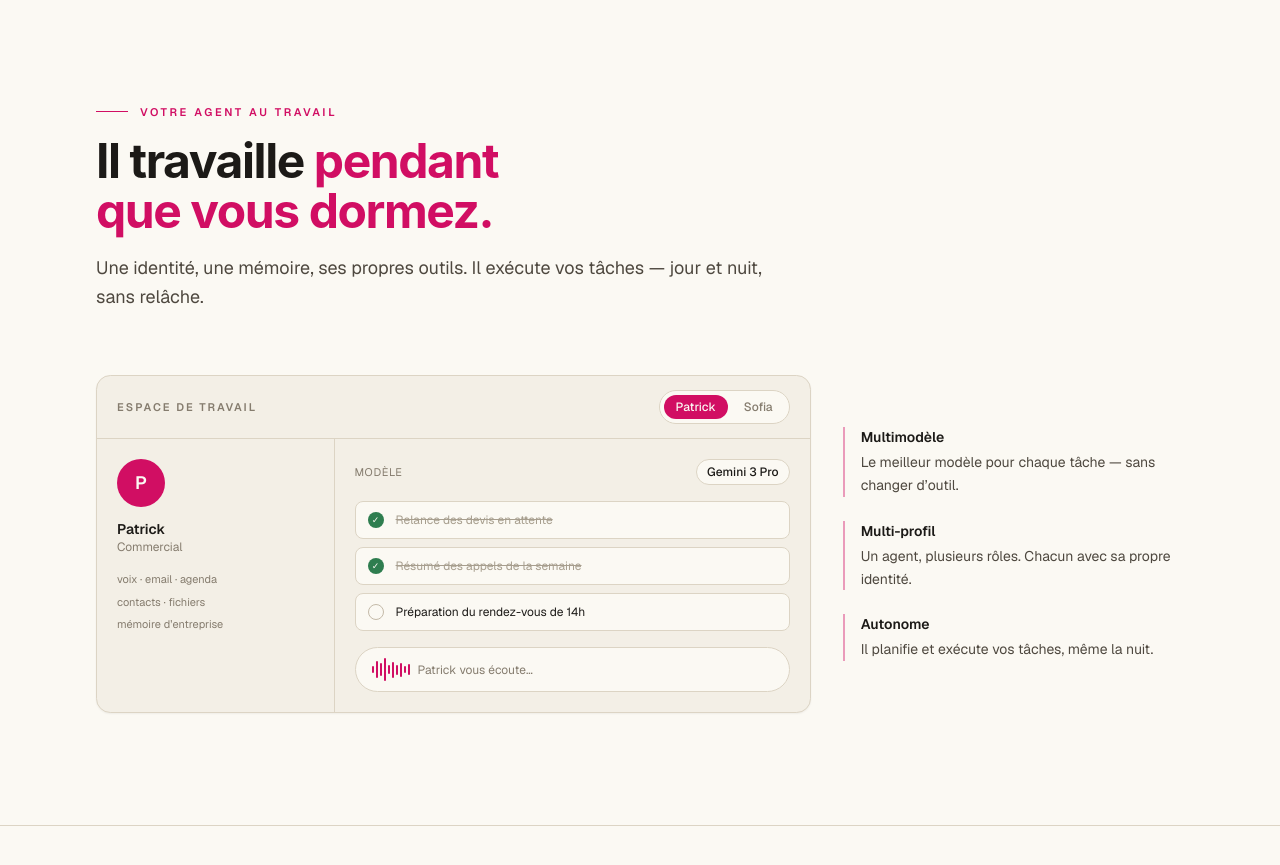
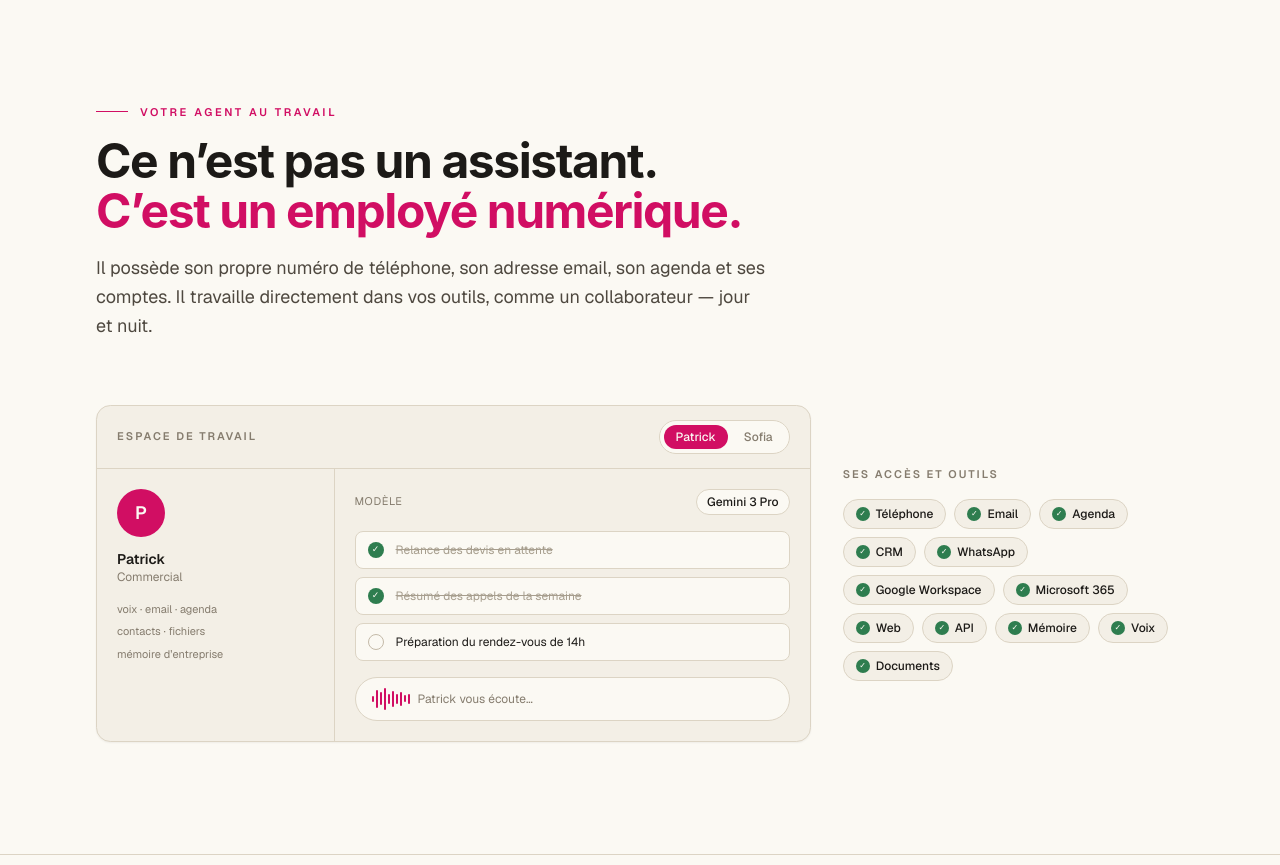
Before and after one commit to cyberienai/unitalk-ai-new-site, a Next.js app: page / in a window 1280 px wide. Shown: the part 1000-1865 px from the top of the page. Built offline with nearby package versions, Linux system fonts and the light colour scheme.

Commit message:
feat: update product showcase text and add capabilities list

```diff
--- a/components/product-showcase.tsx
+++ b/components/product-showcase.tsx
@@ -9,10 +9,15 @@ const MODELS = ['GPT-5.5', 'Claude Opus 4', 'Gemini 3 Pro', 'Qwen 3 Max', 'DeepS
 const T = {
   fr: {
     eyebrow: 'Votre agent au travail',
-    title1: 'Il travaille ',
-    title2: 'pendant que vous dormez.',
+    title1: 'Ce n’est pas un assistant. ',
+    title2: 'C’est un employé numérique.',
     subtitle:
-      'Une identité, une mémoire, ses propres outils. Il exécute vos tâches — jour et nuit, sans relâche.',
+      'Il possède son propre numéro de téléphone, son adresse email, son agenda et ses comptes. Il travaille directement dans vos outils, comme un collaborateur — jour et nuit.',
+    capabilitiesLabel: 'Ses accès et outils',
+    capabilities: [
+      'Téléphone', 'Email', 'Agenda', 'CRM', 'WhatsApp', 'Google Workspace',
+      'Microsoft 365', 'Web', 'API', 'Mémoire', 'Voix', 'Documents',
+    ],
     workspace: 'Espace de travail',
     model: 'Modèle',
     idLine1: 'voix · email · agenda',
@@ -28,18 +33,18 @@ const T = {
       { label: 'Résumé des appels de la semaine', done: true },
       { label: 'Préparation du rendez-vous de 14h', done: false },
     ],
-    captions: [
-      { k: 'Multimodèle', v: 'Le meilleur modèle pour chaque tâche — sans changer d’outil.' },
-      { k: 'Multi-profil', v: 'Un agent, plusieurs rôles. Chacun avec sa propre identité.' },
-      { k: 'Autonome', v: 'Il planifie et exécute vos tâches, même la nuit.' },
-    ],
   },
   en: {
     eyebrow: 'Your agent at work',
-    title1: 'It works ',
-    title2: 'while you sleep.',
+    title1: 'It’s not an assistant. ',
+    title2: 'It’s a digital employee.',
     subtitle:
-      'One identity, one memory, its own tools. It runs your tasks — day and night, without a break.',
+      'It has its own phone number, email address, calendar and accounts. It works directly inside your tools, like a teammate — day and night.',
+    capabilitiesLabel: 'Its access and tools',
+    capabilities: [
+      'Phone', 'Email', 'Calendar', 'CRM', 'WhatsApp', 'Google Workspace',
+      'Microsoft 365', 'Web', 'API', 'Memory', 'Voice', 'Documents',
+    ],
     workspace: 'Workspace',
     model: 'Model',
     idLine1: 'voice · email · calendar',
@@ -54,11 +59,6 @@ const T = {
       { label: 'Follow up on pending quotes', done: true },
       { label: 'Summary of this week’s calls', done: true },
       { label: 'Prep for the 2pm meeting', done: false },
-    ],
-    captions: [
-      { k: 'Multi-model', v: 'The best model for each task — without switching tools.' },
-      { k: 'Multi-profile', v: 'One agent, several roles. Each with its own identity.' },
-      { k: 'Autonomous', v: 'It plans and runs your tasks, even at night.' },
     ],
   },
 }
@@ -216,14 +216,27 @@ export function ProductShowcase() {
             </div>
           </div>
 
-          {/* Side captions */}
-          <div className="flex flex-col justify-center gap-6 lg:col-span-4">
-            {t.captions.map((c) => (
-              <div key={c.k} className="border-l-2 border-[#D10E63]/40 pl-4">
-                <p className="text-sm font-semibold text-[#1C1A17]">{c.k}</p>
-                <p className="mt-1 text-sm leading-relaxed text-[#4E483F]">{c.v}</p>
-              </div>
-            ))}
+          {/* Capabilities */}
+          <div className="flex flex-col justify-center lg:col-span-4">
+            <p className="mb-4 text-[11px] font-semibold uppercase tracking-[0.18em] text-[#857C6E]">
+              {t.capabilitiesLabel}
+            </p>
+            <div className="flex flex-wrap gap-2">
+              {t.capabilities.map((c) => (
+                <span
+                  key={c}
+                  className="inline-flex items-center gap-1.5 rounded-full border border-[#DcD4C4] bg-[#F3EFE6] px-3 py-1.5 text-xs font-medium text-[#1C1A17]"
+                >
+                  <span
+                    className="flex h-3.5 w-3.5 items-center justify-center rounded-full bg-[#2E7D4F] text-[8px] text-[#FBF9F3]"
+                    aria-hidden="true"
+                  >
+                    ✓
+                  </span>
+                  {c}
+                </span>
+              ))}
+            </div>
           </div>
         </div>
       </div>
```
Also changed, not shown: 1 other file (tests, documents, lock files or other folders).
